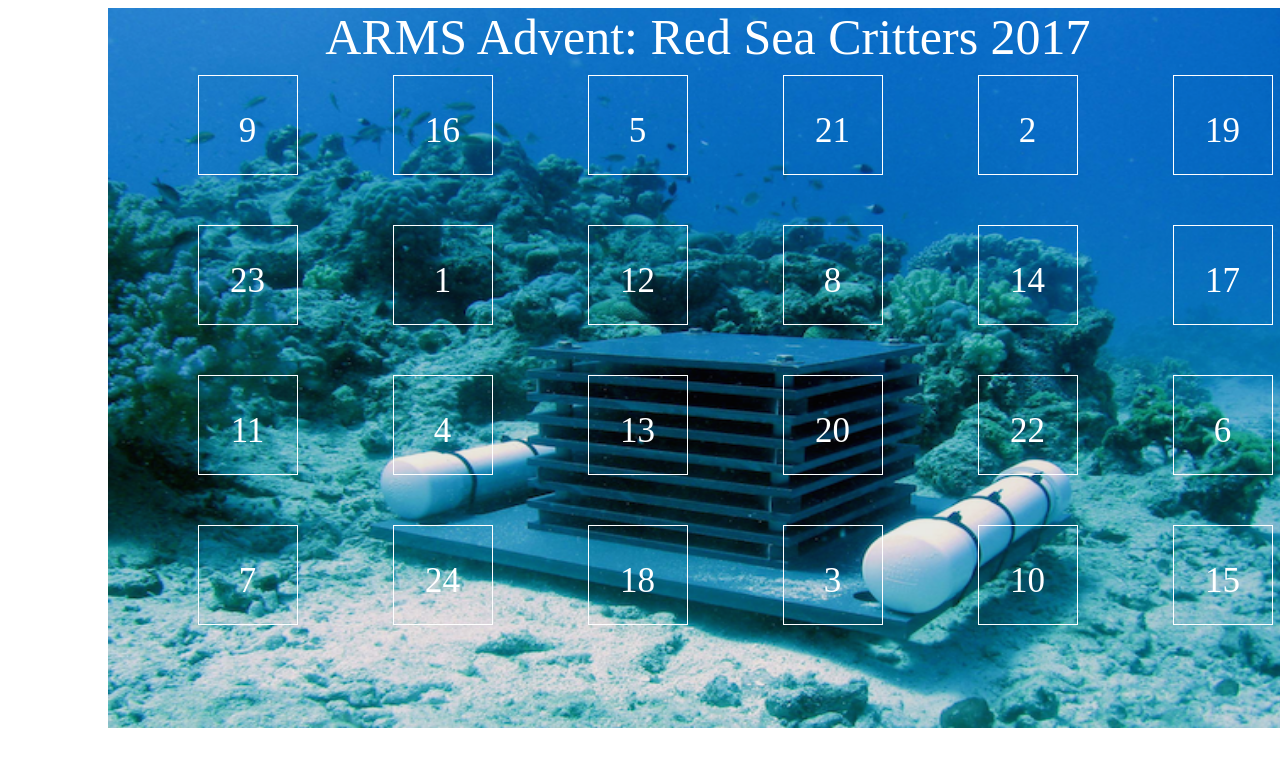
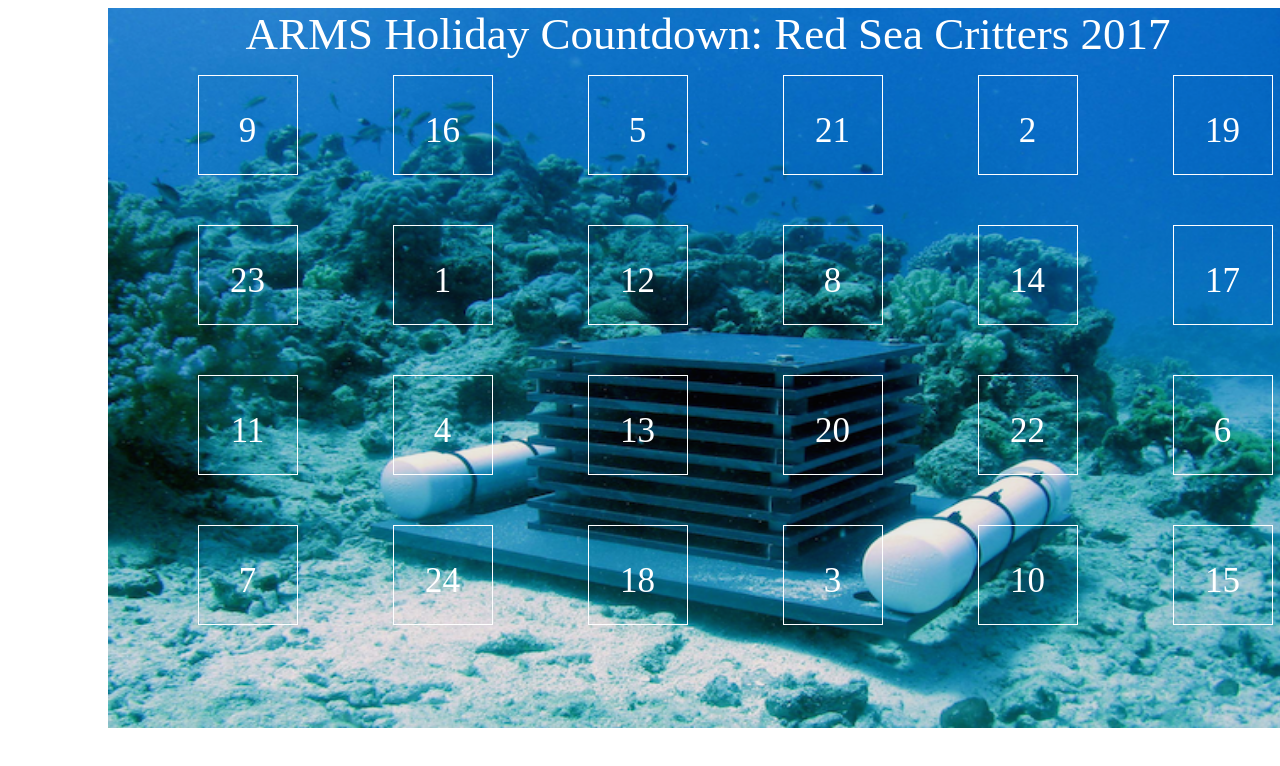
Before and after one commit to jkpearman45/jkpearman45.github.io, a plain HTML site: page index.html in a window 1280 px wide. Shown: the top 766 px of the page. Drawn offline with Linux system fonts and the light colour scheme; grey boxes are pictures that could not be loaded.

Commit message:
Update index.html

```diff
--- a/index.html
+++ b/index.html
@@ -1,7 +1,7 @@
 <html>
 <head>
 
-<title>Advent Calendar</title>
+<title>Holiday Calendar</title>
 <style>
 
 #calendar {
@@ -1203,7 +1203,7 @@
 </style>
 </head>
 <body>
-    <div id="calendar", align="center", style="font-size:50px">ARMS Advent: Red Sea Critters 2017
+    <div id="calendar", align="center", style="font-size:45px">ARMS Holiday Countdown: Red Sea Critters 2017
         <div class="frame">
             <div class="door">
                 <div class="wing front", align="center", style="font-size:35px"> 9</div>
```
